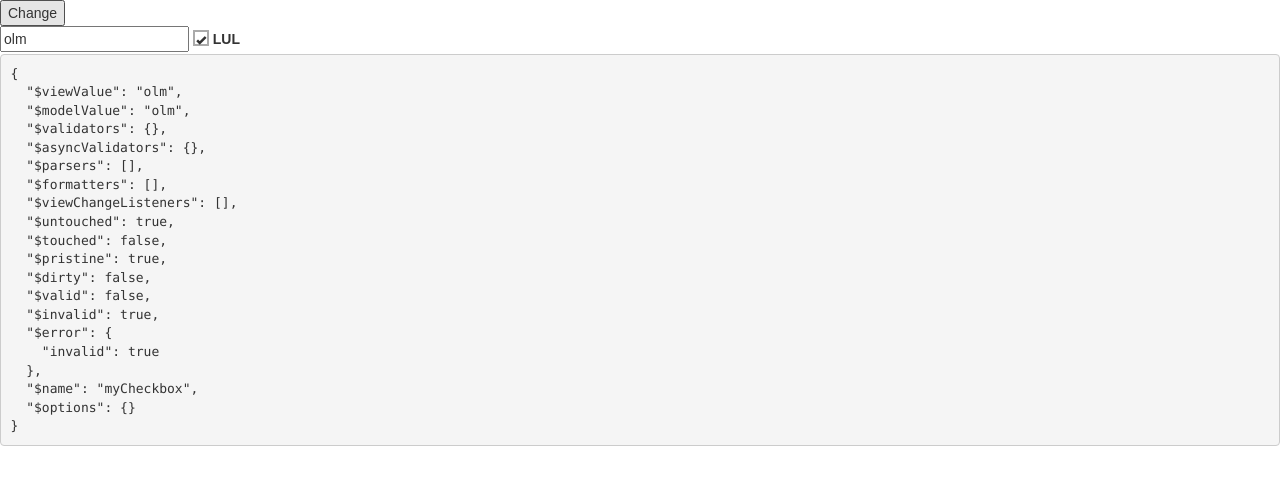
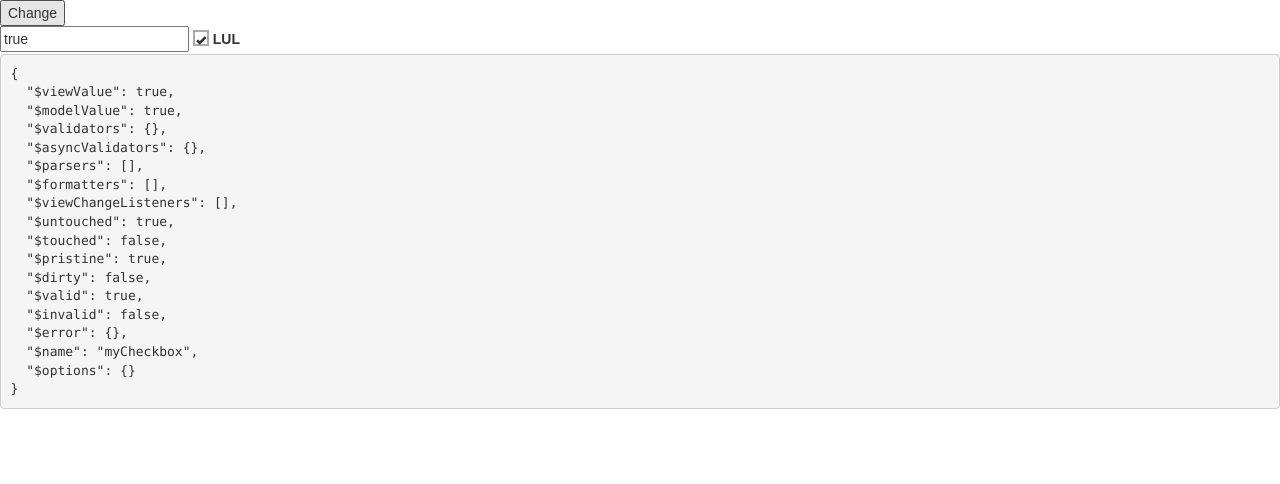
Before and after one commit to benjaminsuch/ng-checkbox, a website: page src/index.html in a window 1280 px wide. Drawn offline with nearby package versions, Linux system fonts and the light colour scheme; files that its build step writes are made by us from their sources.

Commit message:
Fixed the issue where a preset value for the ng-model did not validate correctly when initially loaded.

```diff
--- a/src/index.html
+++ b/src/index.html
@@ -18,12 +18,7 @@
 		<form name="form">
 			<input type="text" ng-model="test.myCheckbox">
 			<label>
-				<ng-checkbox name="myCheckbox"
-				             ng-checkbox-options="{}"
-				             ng-checkbox-checked="test.checkedVal"
-				             ng-checkbox-unchecked="'bar'"
-				             ng-model="test.myCheckbox">
-				</ng-checkbox>
+				<ng-checkbox name="myCheckbox" ng-model="test.myCheckbox"></ng-checkbox>
 				LUL
 			</label>
 			<pre>{{form.myCheckbox | json}}</pre>
@@ -33,7 +28,7 @@
 		<script type="text/javascript">
 			var app = angular.module('example', ['ngCheckbox']);
 			app.controller('TestController', function() {
-				this.myCheckbox = 'olm';
+				this.myCheckbox = true;
 
 				this.checkedVal = 'olm';
 
--- a/src/ng-checkbox.js
+++ b/src/ng-checkbox.js
@@ -15,43 +15,41 @@
         ngCheckboxUnchecked: '=',
         disabled: '='
       },
-      template: '<button class="ng-checkbox" type="button" ng-click="toggle();" ng-disabled="disabled">' +
+      template: '<button class="ng-checkbox" ng-class="{checked: currentVal === checkedVal, unchecked: currentVal !== checkedVal}" type="button" ng-click="toggle();" ng-disabled="disabled">' +
                 '  <span class="{{currentVal === checkedVal ? options.checkedClass : options.uncheckedClass}}"></span>' +
                 '</button>',
       link: (scope, element, attrs, ngModelController) => {
-        ngModelController.$validators.invalid = (modelValue, viewValue) => {
-          let val = modelValue || viewValue;
-          return val === scope.checkedVal || val === scope.uncheckedVal;
-        };
-      },
-      controller: ngCheckboxController
-    };
-  }]);
-
-  ngCheckboxController.$inject = ['$scope'];
-  function ngCheckboxController($scope) {
         const defaultOptions = {
           checkedClass: 'glyphicon glyphicon-ok',
           uncheckedClass: 'glyphicon'
         };
 
-    $scope.options = {};
+        scope.options = {};
 
-    $scope.toggle = () => {
-      $scope.currentVal = $scope.currentVal === $scope.checkedVal ? $scope.uncheckedVal : $scope.checkedVal;
+        scope.toggle = () => {
+          scope.currentVal = scope.currentVal === scope.checkedVal ? scope.uncheckedVal : scope.checkedVal;
         };
 
-    $scope.$watch('ngCheckboxChecked', val => {
-      $scope.checkedVal = val ? val : true;
+        scope.$watch('ngCheckboxChecked', val => {
+          scope.checkedVal = val ? val : true;
+          ngModelController.$validate();
         });
 
-    $scope.$watch('ngCheckboxUnchecked', val => {
-      $scope.uncheckedVal = val ? val : false;
+        scope.$watch('ngCheckboxUnchecked', val => {
+          scope.uncheckedVal = val ? val : false;
+          ngModelController.$validate();
         });
 
-    $scope.$watchCollection('ngCheckboxOptions', (val = {}) => {
-      angular.extend($scope.options, defaultOptions, val);
+        scope.$watchCollection('ngCheckboxOptions', (val = {}) => {
+          angular.extend(scope.options, defaultOptions, val);
         });
+
+        ngModelController.$validators.invalid = (modelValue, viewValue) => {
+          let val = modelValue || viewValue;
+          return val === scope.checkedVal || val === scope.uncheckedVal;
+        };
       }
+    };
+  }]);
 
 })();
```
Also changed, not shown: dist/ng-checkbox.min.js. Lines whose indentation alone changed are shown as unchanged.
